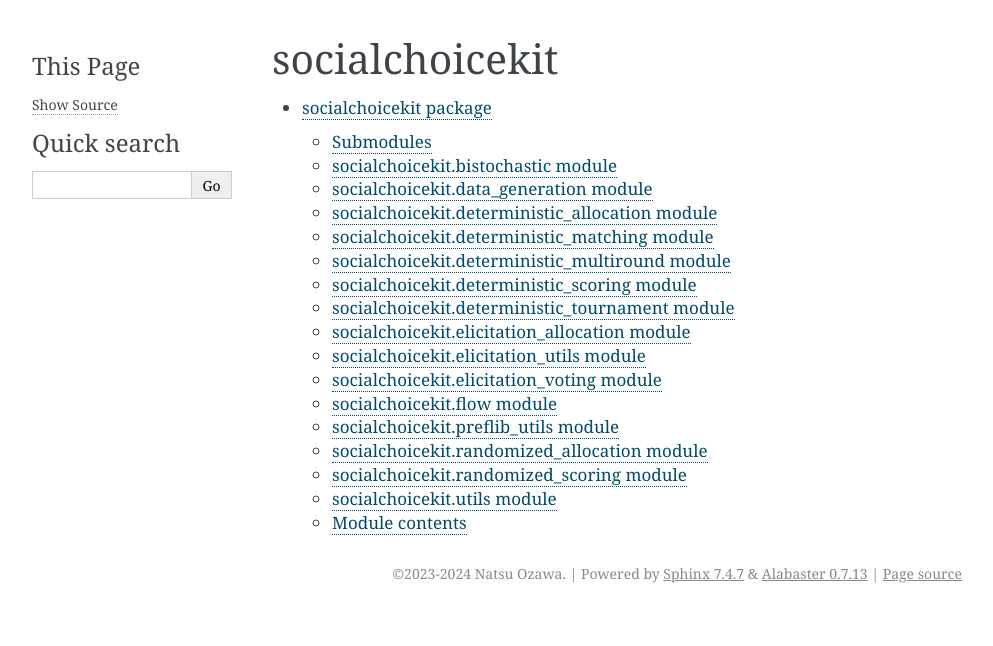
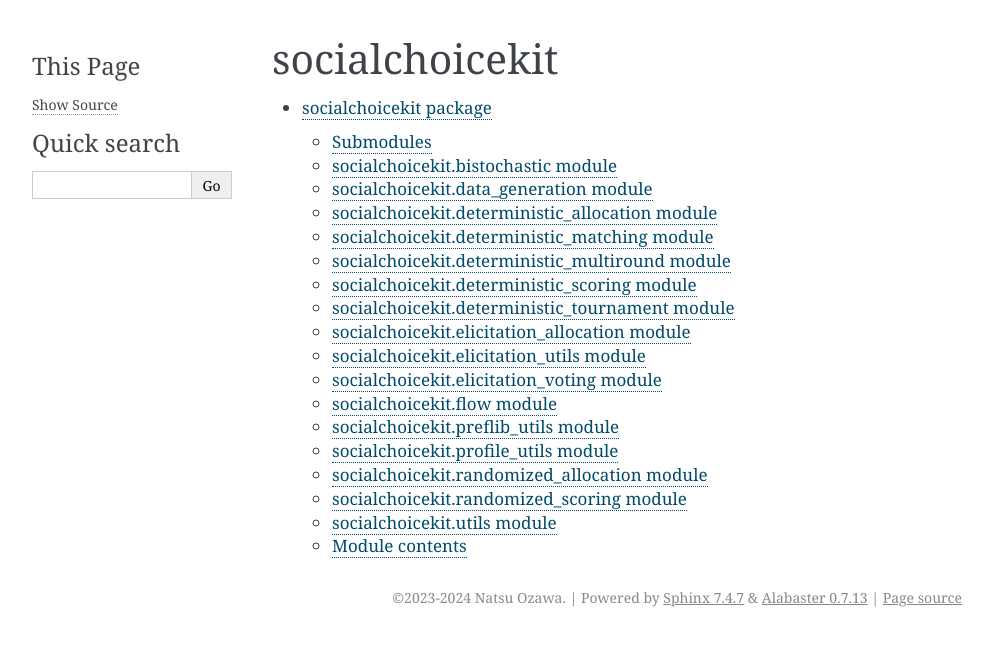
Before and after one commit to natsuozawa/socialchoicekit, a Sphinx documentation site: the page built from docs/modules.rst, in a window 1280 px wide. Shown: the top 646 px of the page, without its empty margins (148-1141 px from the left). Built offline with Sphinx 7.4.7, drawn with Linux system fonts in a browser that asks for light colours.

Commit message:
Update documentation

```diff
--- a/docs/socialchoicekit.rst
+++ b/docs/socialchoicekit.rst
@@ -100,6 +100,14 @@
    :undoc-members:
    :show-inheritance:
 
+socialchoicekit.profile\_utils module
+-------------------------------------
+
+.. automodule:: socialchoicekit.profile_utils
+   :members:
+   :undoc-members:
+   :show-inheritance:
+
 socialchoicekit.randomized\_allocation module
 ---------------------------------------------
 
```
